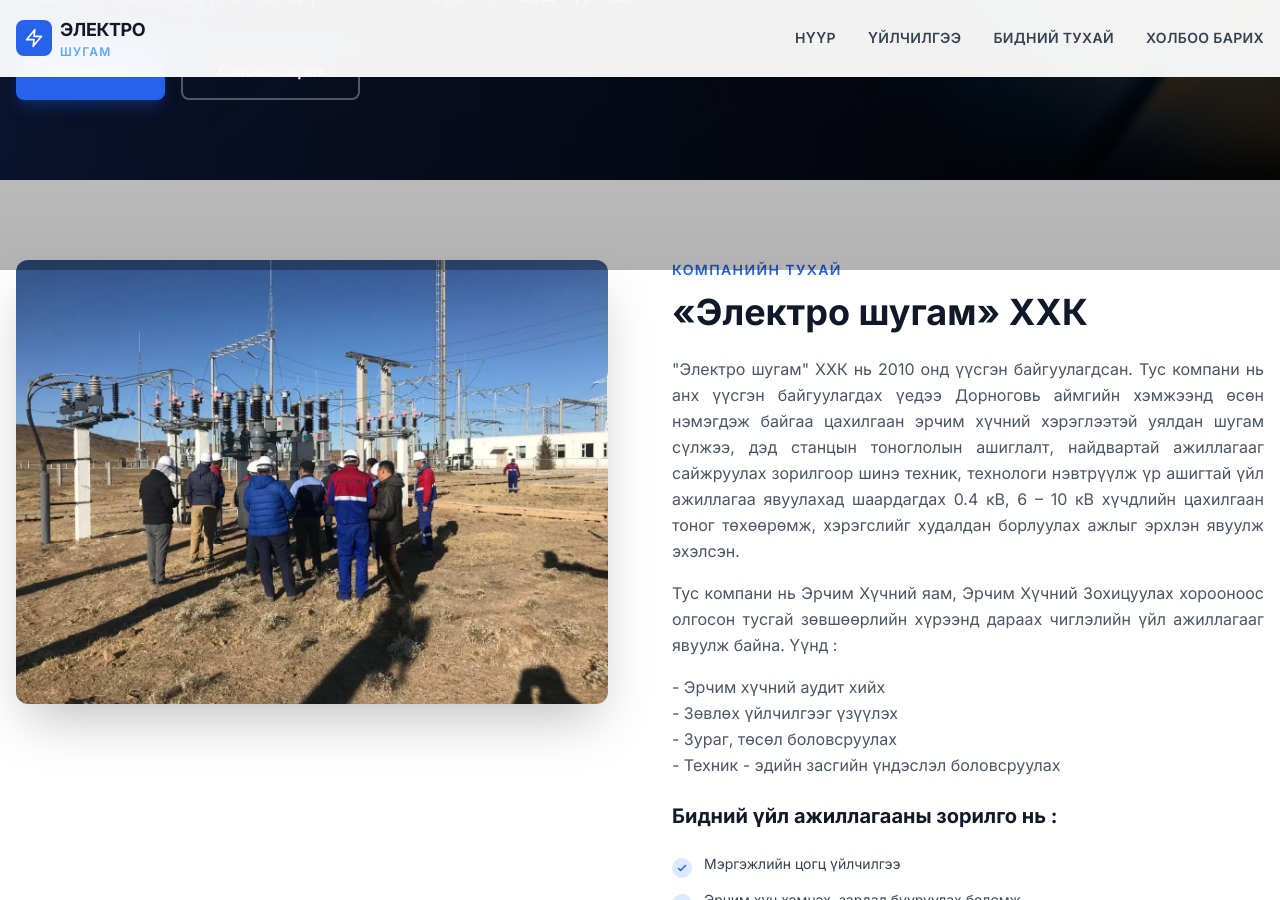
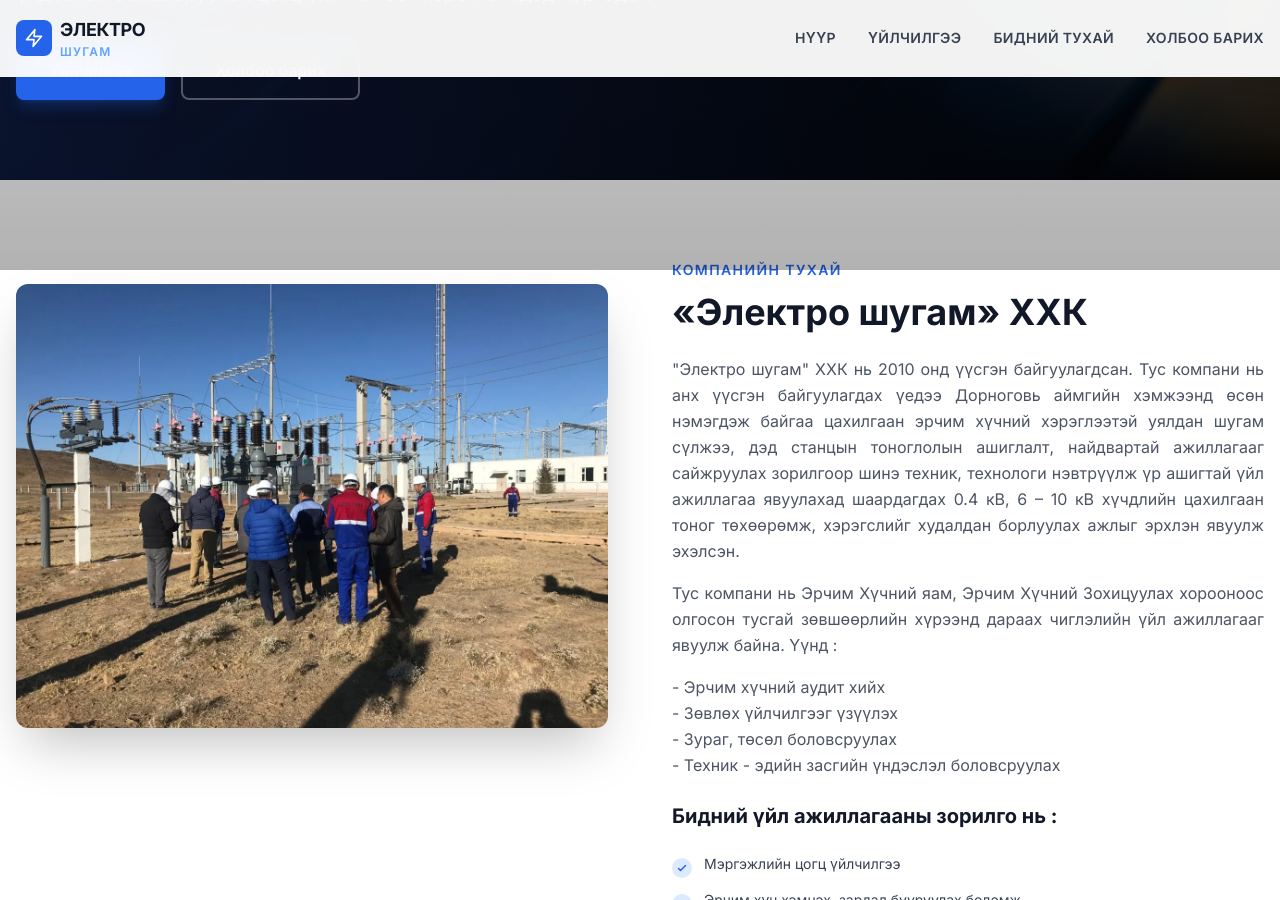
Before and after one commit to electroshugam/electroshugam_web_new, a Jekyll site: the page built from index.html, in a window 1280 px wide and 900 px high, scrolled down 630 px. Built offline with Jekyll 4.4.1, drawn with Linux system fonts in a browser that asks for light colours; nearby versions of some CDN libraries.

Commit message:
fig update

```diff
--- a/index.html
+++ b/index.html
@@ -31,7 +31,7 @@ body_class: hero-dark
   <div class="container mx-auto px-4">
     <div class="grid md:grid-cols-2 gap-12 lg:gap-16 items-start">
       <!-- Image -->
-      <div class="relative">
+      <div class="relative mt-6">
         <div class="absolute -inset-4 bg-blue-100/50 rounded-2xl -z-10 transform rotate-2"></div>
         <div class="relative rounded-xl overflow-hidden shadow-2xl">
           <img src="{{ '/media/companiin20tuhai20zurag.webp' | relative_url }}" alt="Электро шугам" class="w-full h-auto">
```
